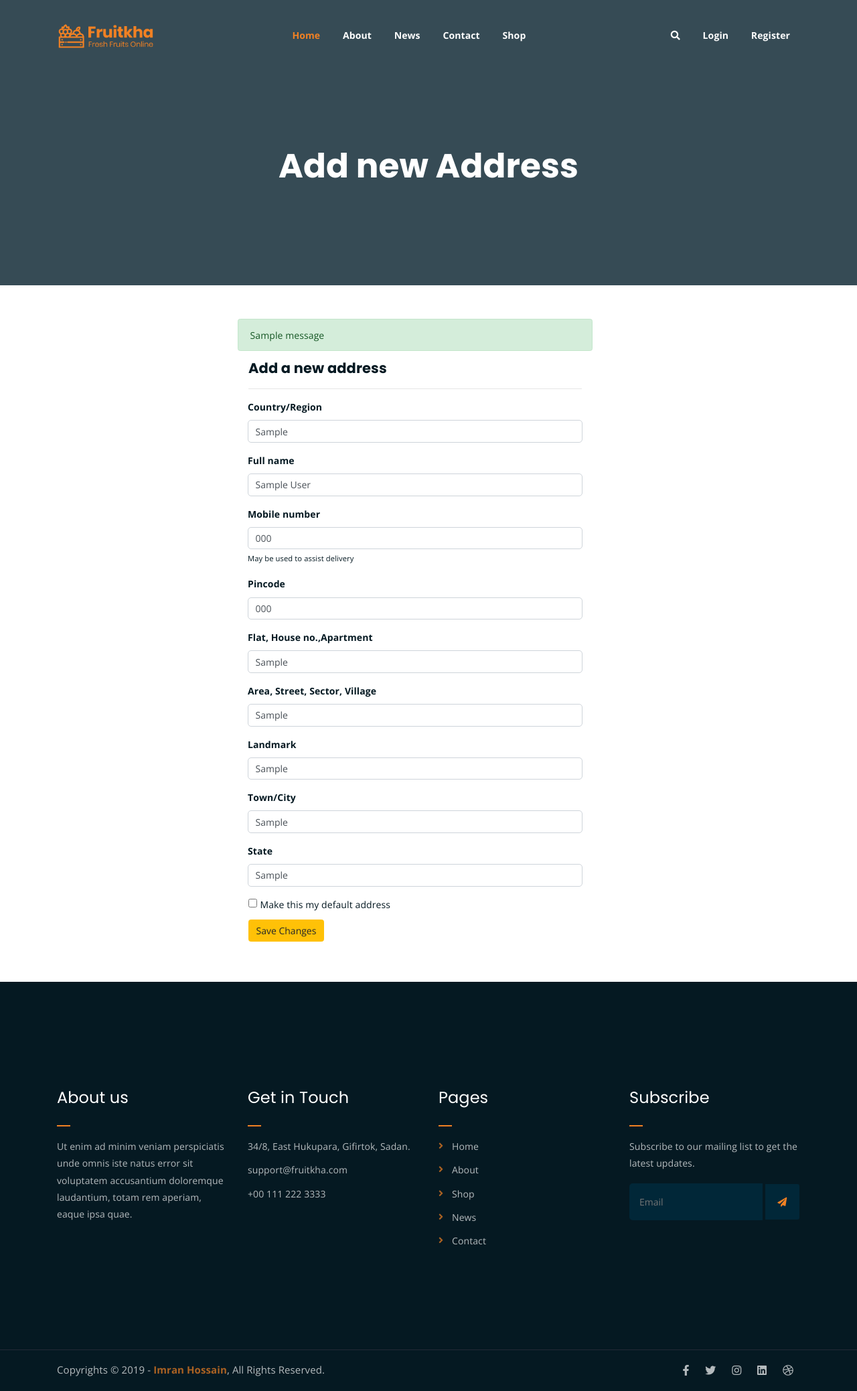
After one commit to Abhishek-vamja/Fruits-Shop, a Django app: page /user/change-address/00000000-0000-0000-0000-000000000001/ in a window 1280 px wide. The commit adds this page. Shown: the whole page at 67% size. Run offline with Django 4.2, Linux system fonts and the light colour scheme; tables that the repository leaves empty hold one stand-in row (values such as "Sample post"); one stand-in notice (Sample message) is shown; some libraries are stand-ins or nearby versions.

Commit message:
add template and views.

```diff
--- a/FruitShop/templates/user/user_address.html
+++ b/FruitShop/templates/user/user_address.html
@@ -63,7 +63,7 @@
                             Mobile number: {{i.mobile}}
                         </address>
                         </p>
-                        <small><a href="">Edit</a> | <a href="{% url 'remove-address' i.id %}">Remove</a>{% if i.default %} {% else %} | <a href="{% url 'make-default' i.id %}">Set as default</a>{% endif %}</small>
+                        <small><a href="{% url 'change-address' i.id %}">Edit</a> | <a href="{% url 'remove-address' i.id %}">Remove</a>{% if i.default %} {% else %} | <a href="{% url 'make-default' i.id %}">Set as default</a>{% endif %}</small>
                     </div>
                 </div>
             </div>
--- /dev/null
+++ b/FruitShop/templates/user/user_change_address.html
@@ -0,0 +1,105 @@
+{% extends 'base.html' %}
+{% block title %} <title></title> {% endblock title %}
+{% block body %}
+{% load static %}
+<!-- breadcrumb-section -->
+<div class="breadcrumb-section breadcrumb-bg">
+    <div class="container">
+        <div class="row">
+            <div class="col-lg-8 offset-lg-2 text-center">
+                <div class="breadcrumb-text">
+                    <h1>Add new Address</h1>
+                </div>
+            </div>
+        </div>
+    </div>
+</div>
+<!-- end breadcrumb section -->
+<div class="container d-flex justify-content-center align-items-center" style="margin: 50px;">
+    <div>
+        {% for i in messages %}
+        <div class="alert alert-{{i.tags}}" role="alert">
+            {{i}}
+        </div>
+        {% endfor %}
+        <h4 style="margin-inline: 16px;">Add a new address</h4>
+        <hr style="margin-inline: 16px;">
+        <form action="{% url 'change-address' obj.id %}" method="POST">
+            {% csrf_token %}
+            <div class="col-md-6 offset-mb-3 mb-3">
+                <label for="exampleFormControlInput1" class="form-label"><b>Country/Region</b></label>
+                <input type="hidden" name="_method" value="PATCH">
+                <input type="text" class="form-control" name="country" value="{{obj.country}}"
+                    id="exampleFormControlInput1" style="border-radius: 5px; width: 500px;">
+            </div>
+            <div class="col-md-6 offset-mb-3 mb-3">
+                <label for="exampleFormControlInput1" class="form-label"><b>Full name</b></label>
+
+                <input type="text" class="form-control" name="full_name" value="{{obj.full_name}}"
+                    id="exampleFormControlInput1" style="border-radius: 5px; width: 500px;">
+            </div>
+            <div class="col-md-6 oofset-mb-3 mb-3">
+                <label for="exampleFormControlInput2" class="form-label"><b>Mobile number</b></label>
+
+
+                <input type="text" class="form-control" name="mobile" value="{{obj.mobile}}"
+                    id="exampleFormControlInput2" style="border-radius: 5px; width: 500px;">
+                <small>May be used to assist delivery</small>
+            </div>
+            <div class="col-md-6 oofset-mb-3 mb-3">
+                <label for="exampleFormControlInput2" class="form-label"><b>Pincode</b></label>
+
+
+                <input type="tex5" class="form-control" name="pincode" value="{{obj.pincode}}"
+                    id="exampleFormControlInput2" placeholder="6 digits[0-9 PIN code]"
+                    style="border-radius: 5px; width: 500px;">
+            </div>
+            <div class="col-md-6 offset-mb-3 mb-3">
+                <label for="exampleFormControlInput1" class="form-label"><b>Flat, House no.,Apartment</b></label>
+
+
+                <input type="text" class="form-control" name="flat" value="{{obj.flat}}" id="exampleFormControlInput1"
+                    style="border-radius: 5px; width: 500px;">
+            </div>
+            <div class="col-md-6 offset-mb-3 mb-3">
+                <label for="exampleFormControlInput1" class="form-label"><b>Area, Street, Sector, Village</b></label>
+
+
+                <input type="text" class="form-control" name="area" value="{{obj.area}}" id="exampleFormControlInput1"
+                    style="border-radius: 5px; width: 500px;">
+            </div>
+            <div class="col-md-6 offset-mb-3 mb-3">
+                <label for="exampleFormControlInput1" class="form-label"><b>Landmark</b></label>
+
+
+                <input type="text" class="form-control" name="landmark" value="{{obj.landmark}}"
+                    id="exampleFormControlInput1" placeholder="E.g. near apollo hospital"
+                    style="border-radius: 5px; width: 500px;">
+            </div>
+            <div class="col-md-6 offset-mb-3 mb-3">
+                <label for="exampleFormControlInput1" class="form-label"><b>Town/City</b></label>
+
+
+                <input type="text" class="form-control" name="city" value="{{obj.city}}" id="exampleFormControlInput1"
+                    style="border-radius: 5px; width: 500px;">
+            </div>
+            <div class="col-md-6 offset-mb-3 mb-3">
+                <label for="exampleFormControlInput1" class="form-label"><b>State</b></label>
+
+
+                <input type="text" class="form-control" name="state" value="{{obj.city}}" id="exampleFormControlInput1"
+                    style="border-radius: 5px; width: 500px;">
+            </div>
+            <div class="form-check" style="margin-inline: 16px;">
+                <input class="form-check-input" type="checkbox" name="default" value="" id="flexCheckDefault">
+                <label class="form-check-label" for="flexCheckDefault">
+                    Make this my default address
+                </label>
+            </div>
+            <button type="submit" class="btn btn-warning" style="margin: 10px; margin-inline: 16px;">Save
+                Changes</button>
+        </form>
+    </div>
+</div>
+
+{% endblock body %}
--- a/FruitShop/user/urls.py
+++ b/FruitShop/user/urls.py
@@ -5,18 +5,34 @@ from django.urls import path
 from user.views import *
 
 urlpatterns = [
-    path('' , login_attempt , name="login"),
-    path('register/' , register , name="register"),
-    path('otp/' , otp , name="otp"),
-    path('login-otp/', login_otp , name="login_otp"),
-    path('login-email/', login_email, name='login-email'),
-    path('logout/', user_logout, name='logout'),
+    # USER AUTHENTICATION...
+    path('' , UserAuth.login_attempt , name="login"),
+    path('register/' , UserAuth.register , name="register"),
+    path('otp/' , UserAuth.otp , name="otp"),
+    path('login-otp/', UserAuth.login_otp , name="login_otp"),
+    path('login-email/', UserAuth.login_email, name='login-email'),
+    path('logout/', UserAuth.user_logout, name='logout'),
 
 
-    path('your-account/', user_account, name='user-account'),
-    path('your-address/', user_address, name='user-address'),
-    path('new-address/', add_user_address, name='new-address'),
-    path('make-default/<uuid:address_id>/', make_default_address, name='make-default'),
-    path('remove-address/<uuid:address_id>/', remove_user_address, name='remove-address')
+    # USER ACCOUNT...
+    path('your-account/', UserAccounts.user_account, name='user-account'),
 
+    # USER ACCOUNT >> USER ORDERS...
+    # Make Soon..
+
+
+    # USER ACCOUNT >> LOGIN & SECURITY...
+    # Make Soon..
+
+
+    # USER ACCOUNT >> USER ADDRESS...
+    path('your-address/', UserAccounts.UserAddress.user_address, name='user-address'),
+    path('new-address/', UserAccounts.UserAddress.add_user_address, name='new-address'),
+    path('change-address/<uuid:address_id>/', UserAccounts.UserAddress.user_change_address, name='change-address'),
+    path('make-default/<uuid:address_id>/', UserAccounts.UserAddress.make_default_address, name='make-default'),
+    path('remove-address/<uuid:address_id>/', UserAccounts.UserAddress.remove_user_address, name='remove-address')
+
+
+    # USER ACCOUNT >> CONTACT...
+    # Make Soon..
 ]
--- a/FruitShop/user/views.py
+++ b/FruitShop/user/views.py
@@ -1,4 +1,4 @@
-from django.shortcuts import render, redirect
+from django.shortcuts import render, redirect, get_object_or_404
 from django.conf import settings
 from django.contrib.auth import logout, login, authenticate
 from django.views.generic import View
@@ -12,206 +12,248 @@ import http.client
 from django.views.decorators.csrf import csrf_exempt
 
 
-def send_otp(mobile , otp):
-    """
-    Send otp to user mobile.
-    """
-    print("FUNCTION CALLED")
-    conn = http.client.HTTPSConnection("api.msg91.com")
-    authkey = settings.AUTH_KEY
-    headers = {
-    "accept": "application/json",
-    "content-type": "application/json",
-    "authkey": authkey
-    }
-    url = "https://control.msg91.com/api/v5/otp?mobile=91"+mobile
-    conn.request("GET", url , headers=headers)
-    res = conn.getresponse()
-    data = res.read()
-    print(data)
-    return None
+class UserAuth:
+    """Handle user authentication"""
+    def send_otp(mobile , otp):
+        """
+        Send otp to user mobile.
+        """
+        print("FUNCTION CALLED")
+        conn = http.client.HTTPSConnection("api.msg91.com")
+        authkey = settings.AUTH_KEY
+        headers = {
+        "accept": "application/json",
+        "content-type": "application/json",
+        "authkey": authkey
+        }
+        url = "https://control.msg91.com/api/v5/otp?mobile=91"+mobile
+        conn.request("GET", url , headers=headers)
+        res = conn.getresponse()
+        data = res.read()
+        print(data)
+        return None
 
 
-def user_logout(request):
-    """Logout user."""
-    logout(request)
-    return redirect('/shop/')
+    def user_logout(request):
+        """Logout user."""
+        logout(request)
+        return redirect('/shop/')
 
 
-def login_attempt(request):
-    if request.method == 'POST':
-        mobile = request.POST.get('mobile')
+    def login_attempt(request):
+        if request.method == 'POST':
+            mobile = request.POST.get('mobile')
 
-        user = Profile.objects.filter(mobile=mobile).first()
+            user = Profile.objects.filter(mobile=mobile).first()
 
-        if user is None:
-            context = {'message' : 'User not found' , 'class' : 'danger' }
-            return render(request,'user/login.html' , context)
+            if user is None:
+                context = {'message' : 'User not found' , 'class' : 'danger' }
+                return render(request,'user/login.html' , context)
 
-        otp = str(random.randint(1000 , 9999))
-        user.otp = otp
-        user.save()
-        send_otp(mobile , otp)
-        request.session['mobile'] = mobile
-        return redirect('login_otp')
-    return render(request,'user/login.html')
-
-@csrf_exempt
-def login_otp(request):
-    mobile = request.session['mobile']
-    context = {'mobile':mobile}
-    if request.method == 'POST':
-        otp = request.POST.get('otp')
-        profile = Profile.objects.filter(mobile=mobile).first()
-
-        if otp == profile.otp:
-            user = User.objects.get(id = profile.user.id)
-            login(request , user)
-            return redirect('index')
-        else:
-            context = {'message' : 'Wrong OTP' , 'class' : 'danger','mobile':mobile }
-            return render(request,'user/verify_otp.html' , context)
-
-    return render(request,'user/verify_otp.html' , context)
-
-# Not working properly..
-def login_email(request):
-    """Login with email and password."""
-    if request.method == "POST":
-        email = request.POST.get('email')
-        password = request.POST.get('password')
-        user = authenticate(request,username=email, password=password)
-        print(user)
-
-        if user is not None:
-            print('login')
-            login(request, user)
-            return redirect('index')
-        else:
-            print('In Elseeee')
-            context = {
-                'message': 'email and password are not valid',
-                'class': 'danger',
-            }
-            return render(request, 'user/login_email.html', context)
-
-    return render(request, 'user/login_email.html')
+            otp = str(random.randint(1000 , 9999))
+            user.otp = otp
+            user.save()
+            send_otp(mobile , otp)
+            request.session['mobile'] = mobile
+            return redirect('login_otp')
+        return render(request,'user/login.html')
 
 
-def register(request):
-    if request.method == 'POST':
-        email = request.POST.get('email')
-        name = request.POST.get('name')
-        password = request.POST.get('password')
-        mobile = request.POST.get('mobile')
+    @csrf_exempt
+    def login_otp(request):
+        mobile = request.session['mobile']
+        context = {'mobile':mobile}
+        if request.method == 'POST':
+            otp = request.POST.get('otp')
+            profile = Profile.objects.filter(mobile=mobile).first()
 
-        check_user = User.objects.filter(email = email).first()
-        check_profile = Profile.objects.filter(mobile = mobile).first()
+            if otp == profile.otp:
+                user = User.objects.get(id = profile.user.id)
+                login(request , user)
+                return redirect('index')
+            else:
+                context = {'message' : 'Wrong OTP' , 'class' : 'danger','mobile':mobile }
+                return render(request,'user/verify_otp.html' , context)
 
-        if check_user or check_profile:
-            context = {'message' : 'User already exists' , 'class' : 'danger' }
-            return render(request,'user/register.html' , context)
-
-        user = User(email = email , name = name, password = password)
-        user.save()
-        otp = str(random.randint(1000 , 9999))
-        profile = Profile(user = user , mobile=mobile , otp = otp)
-        profile.save()
-        send_otp(mobile, otp)
-        request.session['mobile'] = mobile
-        return redirect('otp')
-    return render(request,'user/register.html')
-
-@csrf_exempt
-def otp(request):
-    mobile = request.session['mobile']
-    context = {'mobile':mobile}
-    if request.method == 'POST':
-        otp = request.POST.get('otp')
-        profile = Profile.objects.filter(mobile=mobile).first()
-
-        if otp == profile.otp:
-            user = User.objects.get(id = profile.user.id)
-            login(request , user)
-            return redirect('index')
-        else:
-            print('Wrong')
-
-            context = {'message' : 'Wrong OTP' , 'class' : 'danger','mobile':mobile }
-            return render(request,'user/verify_otp.html' , context)
+        return render(request,'user/verify_otp.html' , context)
 
 
-    return render(request,'user/verify_otp.html' , context)
+    # Not working properly..
+    def login_email(request):
+        """Login with email and password."""
+        if request.method == "POST":
+            email = request.POST.get('email')
+            password = request.POST.get('password')
+            user = authenticate(request,username=email, password=password)
+            print(user)
+
+            if user is not None:
+                print('login')
+                login(request, user)
+                return redirect('index')
+            else:
+                print('In Elseeee')
+                context = {
+                    'message': 'email and password are not valid',
+                    'class': 'danger',
+                }
+                return render(request, 'user/login_email.html', context)
+
+        return render(request, 'user/login_email.html')
 
 
-"""User Profile session."""
+    def register(request):
+        if request.method == 'POST':
+            email = request.POST.get('email')
+            name = request.POST.get('name')
+            password = request.POST.get('password')
+            mobile = request.POST.get('mobile')
 
-def user_account(request):
-    """User detail."""
-    greeting = get_time_of_day_greeting()
+            check_user = User.objects.filter(email = email).first()
+            check_profile = Profile.objects.filter(mobile = mobile).first()
 
-    context = {
-        'greeting': greeting
-    }
-    return render(request, 'user/profile.html', context)
+            if check_user or check_profile:
+                context = {'message' : 'User already exists' , 'class' : 'danger' }
+                return render(request,'user/register.html' , context)
+
+            user = User(email = email , name = name, password = password)
+            user.save()
+            otp = str(random.randint(1000 , 9999))
+            profile = Profile(user = user , mobile=mobile , otp = otp)
+            profile.save()
+            send_otp(mobile, otp)
+            request.session['mobile'] = mobile
+            return redirect('otp')
+        return render(request,'user/register.html')
+
+    @csrf_exempt
+    def otp(request):
+        mobile = request.session['mobile']
+        context = {'mobile':mobile}
+        if request.method == 'POST':
+            otp = request.POST.get('otp')
+            profile = Profile.objects.filter(mobile=mobile).first()
+
+            if otp == profile.otp:
+                user = User.objects.get(id = profile.user.id)
+                login(request , user)
+                return redirect('index')
+            else:
+                print('Wrong')
+
+                context = {'message' : 'Wrong OTP' , 'class' : 'danger','mobile':mobile }
+                return render(request,'user/verify_otp.html' , context)
 
 
-def user_address(request):
-    """Users Address."""
-    address = Address.objects.filter(user=request.user)
-    context = {
-        'address': address
-    }
-    return render(request, 'user/user_address.html', context)
+        return render(request,'user/verify_otp.html' , context)
 
 
-def add_user_address(request):
-    """Add new address for user."""
-    if request.method == "POST":
-        country = request.POST.get('country')
-        full_name = request.POST.get('full_name')
-        mobile = request.POST.get('mobile')
-        pincode = request.POST.get('pincode')
-        flat =  request.POST.get('flat')
-        area =  request.POST.get('area')
-        landmark = request.POST.get('landmark')
-        city =  request.POST.get('city')
-        state = request.POST.get('state')
-        user = request.user
+"""
+User Profile session.
+"""
 
-        address = Address(
-            user=user, full_name=full_name, mobile=mobile,
-            pincode=pincode, flat=flat, area=area,
-            landmark=landmark, city=city, state=state, country=country
-        )
-        address.save()
-        messages.success(request, 'Address added successfully!!')
+class UserAccounts(LoginRequiredMixin):
+    """Handle user account."""
+    def user_account(request):
+        """User detail."""
+        greeting = get_time_of_day_greeting()
 
-    return render(request, 'user/user_add_address.html', locals())
+        context = {
+            'greeting': greeting
+        }
+        return render(request, 'user/profile.html', context)
 
-def make_default_address(request,address_id):
-    """Make default address"""
-    try:
-        address_to_set_default = Address.objects.get(id=address_id)
-        address_to_set_default.default = True
-        address_to_set_default.save()
+    class UserAddress:
+        """HAndle address of account."""
+        def user_address(request):
+            """Users Address."""
+            address = Address.objects.filter(user=request.user)
+            context = {
+                'address': address
+            }
+            return render(request, 'user/user_address.html', context)
 
-        """
-        Set all other addresses as non-default.
-        """
-        Address.objects.exclude(id=address_id).update(default=False)
-        messages.success(request, 'Changed default address successfully!!')
-        return redirect('user-address')
-    except Address.DoesNotExist:
 
-        print('EEEEEEEE')
+        def add_user_address(request):
+            """Add new address for user."""
+            if request.method == "POST":
+                country = request.POST.get('country')
+                full_name = request.POST.get('full_name')
+                mobile = request.POST.get('mobile')
+                pincode = request.POST.get('pincode')
+                flat =  request.POST.get('flat')
+                area =  request.POST.get('area')
+                landmark = request.POST.get('landmark')
+                city =  request.POST.get('city')
+                state = request.POST.get('state')
+                user = request.user
 
-def remove_user_address(request, address_id):
-    """Remove user address."""
-    address = Address.objects.get(id=address_id)
-    address.delete()
-    messages.success(request ,'Remove address successfully!!')
-    return redirect('user-address')
+                address = Address(
+                    user=user, full_name=full_name, mobile=mobile,
+                    pincode=pincode, flat=flat, area=area,
+                    landmark=landmark, city=city, state=state, country=country
+                )
+                address.save()
+                messages.success(request, 'Address added successfully!!')
+
+            return render(request, 'user/user_add_address.html', locals())
+
+
+        def user_change_address(request,address_id):
+            """Change address as needed."""
+            address = get_object_or_404(Address, id=address_id)
+
+            if request.method == 'POST':
+                country = request.POST.get('country')
+                full_name = request.POST.get('full_name')
+                mobile = request.POST.get('mobile')
+                pincode = request.POST.get('pincode')
+                flat =  request.POST.get('flat')
+                area =  request.POST.get('area')
+                landmark = request.POST.get('landmark')
+                city =  request.POST.get('city')
+                state = request.POST.get('state')
+                user = request.user
+
+                """
+                Update the fields of the address object.
+                """
+                Address.objects.filter(id=address_id).update(
+                    country=country,full_name=full_name,mobile=mobile,pincode=pincode,
+                    flat=flat,area=area,landmark=landmark,city=city,state=state,user=user)
+                messages.success(request, 'Address change successfully!!')
+                return redirect('user-address')
+
+            context = {
+                'obj': address
+            }
+            return render(request, 'user/user_change_address.html', context)
+
+
+        def make_default_address(request,address_id):
+            """Make default address"""
+            try:
+                address_to_set_default = Address.objects.get(id=address_id)
+                address_to_set_default.default = True
+                address_to_set_default.save()
+
+                """
+                Set all other addresses as non-default.
+                """
+                Address.objects.exclude(id=address_id).update(default=False)
+                messages.success(request, 'Changed default address successfully!!')
+                return redirect('user-address')
+            except Address.DoesNotExist:
+
+                print('EEEEEEEE')
+
+
+        def remove_user_address(request, address_id):
+            """Remove user address."""
+            address = Address.objects.get(id=address_id)
+            address.delete()
+            messages.success(request ,'Remove address successfully!!')
+            return redirect('user-address')
 
 
 def get_time_of_day_greeting():
```
